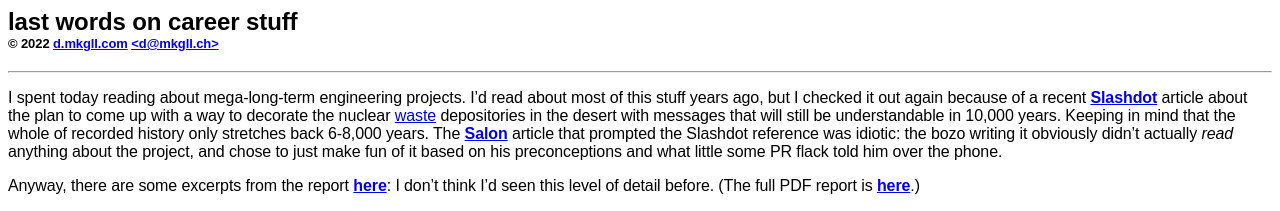
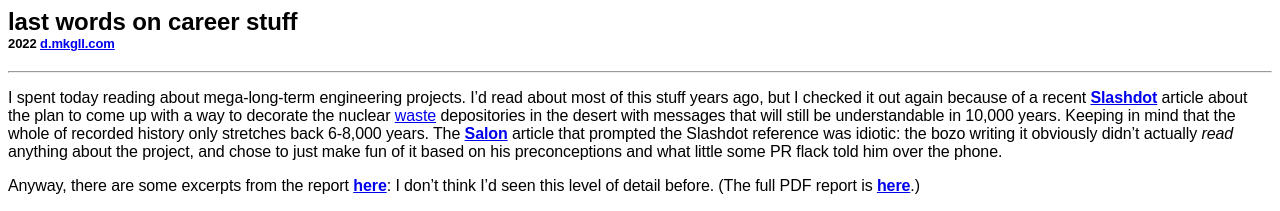
Before and after one commit to dmkgll/dmkgll, a Jekyll site: the page built from test.md, in a window 1280 px wide. Shown: the top 211 px of the page. Built offline with Jekyll 4.4.1, drawn with Linux system fonts in a browser that asks for light colours.

Commit message:
Update page.html

```diff
--- a/_layouts/page.html
+++ b/_layouts/page.html
@@ -11,8 +11,7 @@
 <h1>
   {{ page.title}}<br>
 <font size="-1">
-  © {{page.year}} <a href="./">d.mkgll.com</a>
-   <a href="../about.html">&lt;d@mkgll.ch&gt;</a>
+ {{page.year}} <a href="./">d.mkgll.com</a>
  </font>
 </h1>
 <hr>
```
